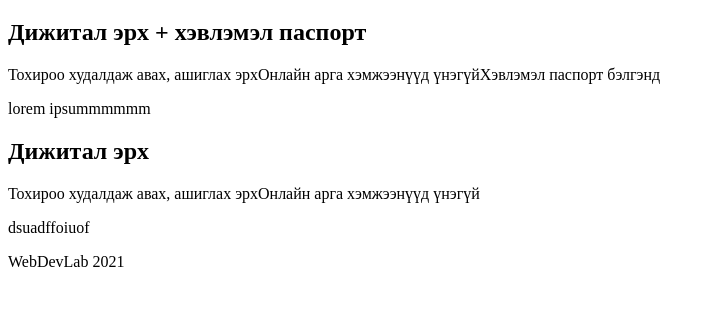
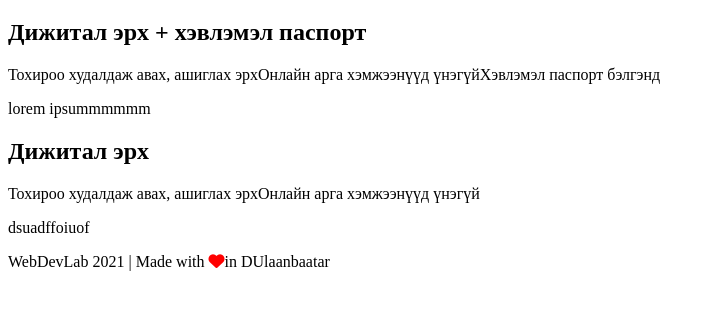
Before and after one commit to Baltabahadir/UB-Style, a plain HTML site: page index.html in a window 1280 px wide. Shown: the part 199-508 px from the top of the page, without its empty margins (0-715 px from the left). Drawn offline with Linux system fonts and the light colour scheme.

Commit message:
icon free

```diff
--- a/index.html
+++ b/index.html
@@ -5,6 +5,7 @@
     <meta http-equiv="X-UA-Compatible" content="IE=edge">
     <meta name="viewport" content="width=device-width, initial-scale=1.0">
     <meta name="description" content="Web development Lab works.">
+    <script src="https://kit.fontawesome.com/a076d05399.js" crossorigin="anonymous"></script>
     <title>UBPassport | DUlaanbaatar</title>
     <style>
         ul {
@@ -71,7 +72,7 @@
 
         </section>
     </main>
-    <footer>WebDevLab 2021</footer>
+    <footer>WebDevLab 2021 | Made with <i class="fas fa-heart" style="color:red;"></i>in DUlaanbaatar</footer>
 
 </body>
 </html>
```
